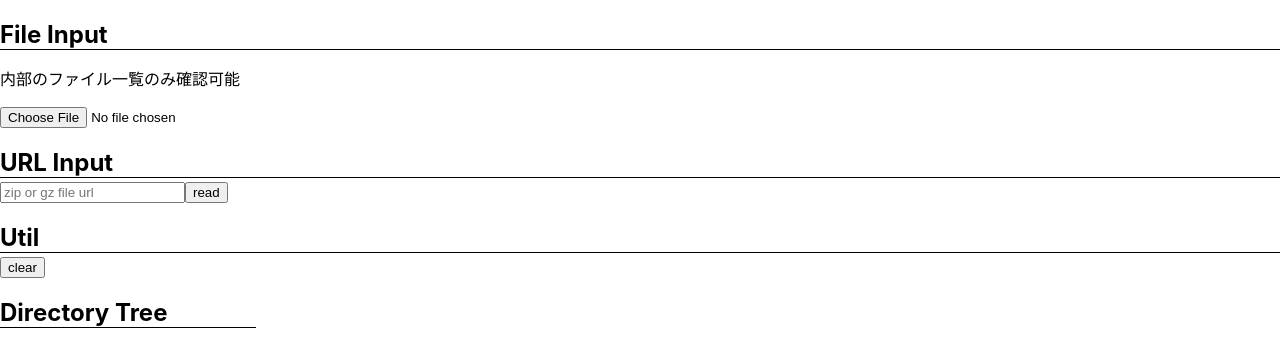
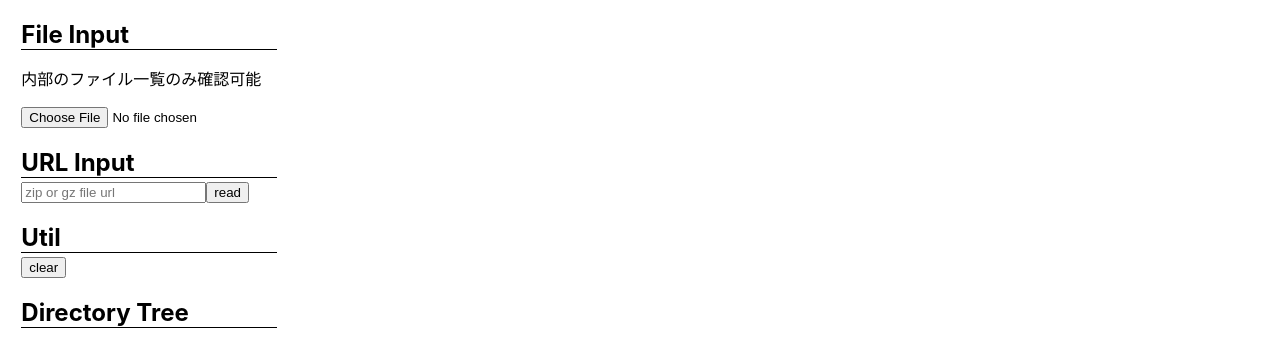
Before and after one commit to wasuken/compiew-front, a React (Create React App) app: page / in a window 1280 px wide. Shown: the top 364 px of the page. Built offline with nearby package versions, Linux system fonts and the light colour scheme.

Commit message:
レイアウト調整

```diff
--- a/src/App.tsx
+++ b/src/App.tsx
@@ -12,7 +12,7 @@ function App() {
   const [content, setContent] = useState<string>("");
   const [path, setPath] = useState<string>("");
   const [isViewContent, setIsViewContent] = useState<boolean>(false);
-  const handleTest = (state, e) => {
+  const handleFileClick = (state, e) => {
     const { fpath, isDir } = state.nodeData;
     if (isDir === false) {
       const ffpath = fpath.substring(1);
@@ -26,9 +26,25 @@ function App() {
         });
     }
   };
+  const handleClear = () => {
+    clearFilepathes();
+    setInputUrl("");
+    setContent("");
+    setPath("");
+    setIsViewContent(false);
+  };
 
   return (
     <div>
+      <div
+        style={{
+          display: "flex",
+          justifyContent: "space-evenly",
+          height: "100%",
+          width: "100%",
+        }}
+      >
+        <div style={{ width: "20vw", height: "100vh" }}>
           <div>
             <h2 className="title">File Input</h2>
             <p>内部のファイル一覧のみ確認可能</p>
@@ -42,6 +58,7 @@ function App() {
               <input
                 type="url"
                 placeholder="zip or gz file url"
+                value={inputUrl}
                 onChange={(e) => setInputUrl(e.target.value)}
               />
               <button onClick={() => handleParseFromUrl(inputUrl)}>read</button>
@@ -50,22 +67,23 @@ function App() {
           <div>
             <h2 className="title">Util</h2>
             <div>
-          <button onClick={() => clearFilepathes()}>clear</button>
+              <button onClick={handleClear}>clear</button>
             </div>
           </div>
-      <div style={{ display: "flex", justifyContent: "flex-start", height: "100%" }}>
-        <div style={{ width: "20vw", overflow: "scroll", height: "60vh" }}>
           <h2 className="title">Directory Tree</h2>
           {filepathes.length <= 0 ? (
             <div></div>
           ) : (
+            <div style={{overflow: "scroll"}}>
               <FolderTree
                 showCheckbox={false}
                 data={genDataRoot(filepathes)}
-              onNameClick={handleTest}
+                onNameClick={handleFileClick}
               ></FolderTree>
+            </div>
           )}
         </div>
+        <div style={{ width: "75vw" }}>
           {isViewContent ? (
             <div>
               <h3>{path}</h3>
@@ -73,8 +91,7 @@ function App() {
                 style={{
                   marginLeft: "10px",
                   overflow: "scroll",
-                height: "60vh",
-                width: "70vw",
+                  height: "100vh",
                   wordWrap: "break-word",
                 }}
               >
@@ -86,6 +103,7 @@ function App() {
           )}
         </div>
       </div>
+    </div>
   );
 }
 
```
Lines whose indentation alone changed are shown as unchanged.
